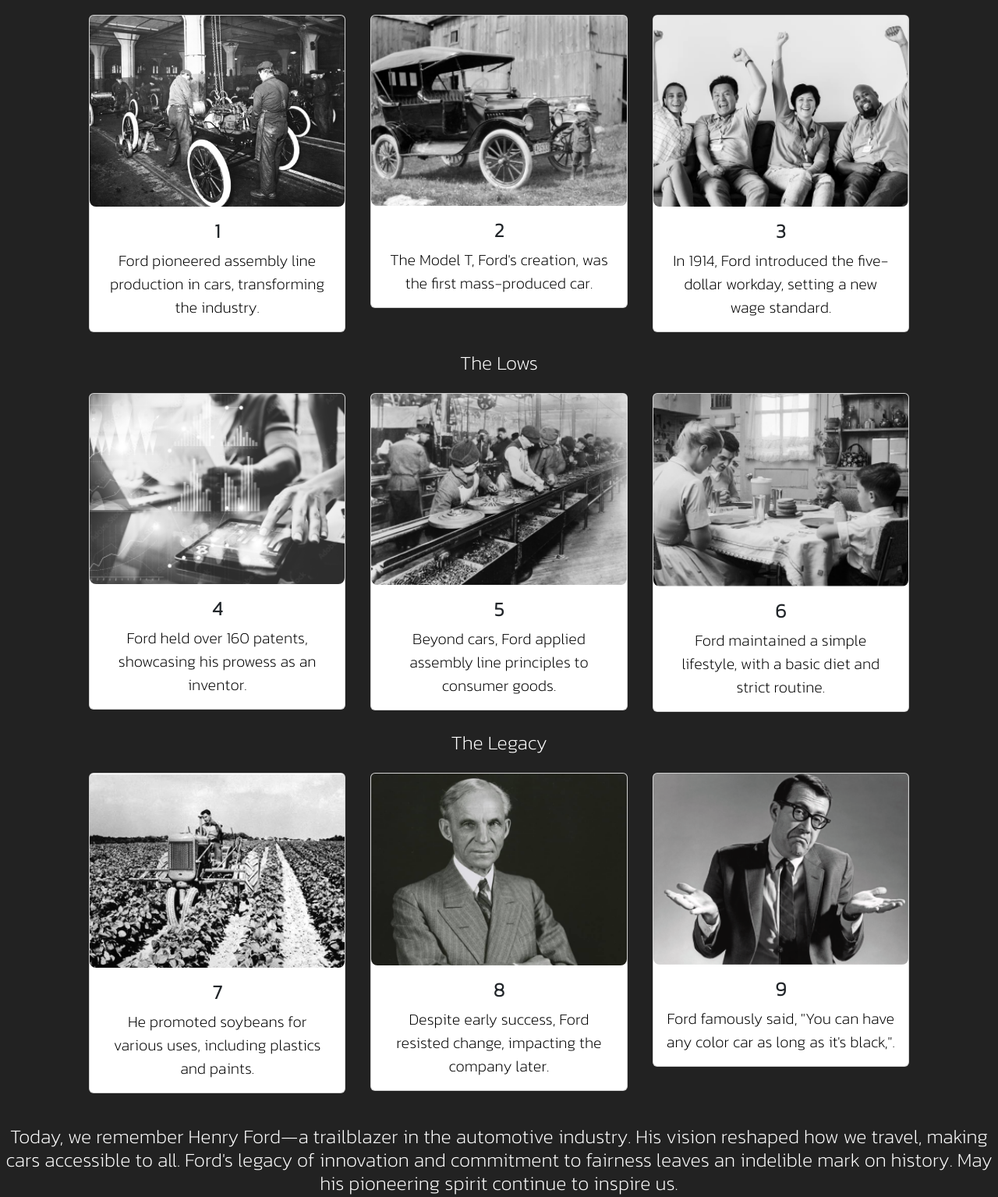
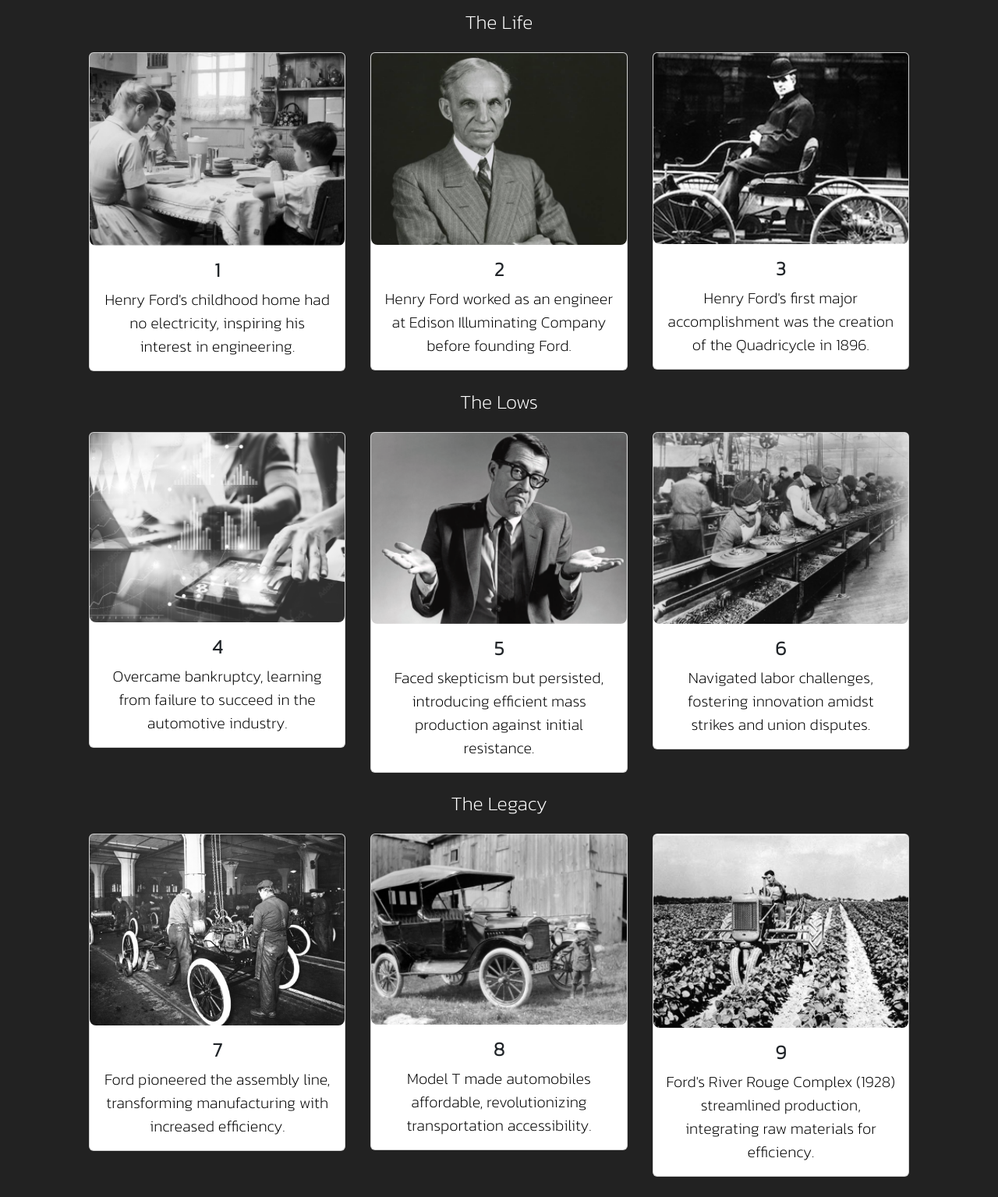
Before and after one commit to Lincoln-Smith/Famous, a plain HTML site: page index.html in a window 1280 px wide. Shown: the part 473-2008 px from the top of the page at 78% size. Drawn offline with nearby package versions, Linux system fonts and the light colour scheme; a web font is replaced by a local one.

Commit message:
corrected card info issue

```diff
--- a/index.html
+++ b/index.html
@@ -1,30 +1,3 @@
-
-
-
-
-
-
-
-CHANGE FUN FACTS TO FIT THE GOOGLE DOC RUBRIC AND THE SECTION NAMES U PUT IN LAST CLASS THEN BE DONE
-
-
-
-
-
-
-
-
-
-
-
-
-
-
-
-
-
-
-
 <!doctype html>
 <html lang="en">
 
@@ -42,7 +15,8 @@
 </head>
 
 <body>
-
+    NARRATOR: (Black screen with text; The sound of buzzing bees can be heard)  According to all known laws  of aviation,   :  there is no way a bee  should be able to fly.   :  Its wings are too small to get  its fat little body off the ground.
+     : The bee, of course, flies anyway   :  because bees don't care  what humans think is impossible.  BARRY BENSON:  (Barry is picking out a shirt)  Yellow, black. Yellow, black.  Yellow, black. Yellow, black.
     <div class="container">
         <!-- Header Section-->
         <div class="row m-3">
@@ -80,10 +54,11 @@
  <!-- fact 1 -->
  <div class="col-12 col-lg-4 p-3 mb-2">
     <div class="card">
-        <img src="imgs/fact1.png" class="card-img-top" alt="...">
+        <img src="imgs/fact6.png" class="card-img-top" alt="...">
         <div class="card-body text-center">
             <h5 class="card-title">1</h5>
-            <p class="card-text">Ford pioneered assembly line production in cars, transforming the industry.</p>
+            <p class="card-text">
+                Henry Ford's childhood home had no electricity, inspiring his interest in engineering.</p>
 
         </div>
     </div>
@@ -92,10 +67,10 @@
                 <!-- fact 2 -->
                 <div class="col-12 col-lg-4 p-3 mb-2">
                     <div class="card">
-                        <img src="imgs/fact2.png" class="card-img-top" alt="...">
+                        <img src="imgs/ford800by600.png" class="card-img-top" alt="...">
                         <div class="card-body text-center">
                             <h5 class="card-title">2</h5>
-                            <p class="card-text">The Model T, Ford's creation, was the first mass-produced car.
+                            <p class="card-text">Henry Ford worked as an engineer at Edison Illuminating Company before founding Ford.
 
                             </p>
 
@@ -106,10 +81,11 @@
                 <!-- fact 3 -->
                 <div class="col-12 col-lg-4 p-3 mb-2">
                     <div class="card">
-                        <img src="imgs/fact3.png" class="card-img-top" alt="...">
+                        <img src="imgs/young.png" class="card-img-top" alt="...">
                         <div class="card-body text-center">
                             <h5 class="card-title">3</h5>
-                            <p class="card-text">In 1914, Ford introduced the five-dollar workday, setting a new wage standard.
+                            <p class="card-text">Henry Ford's first major accomplishment was the creation of the Quadricycle in 1896.
+
 
                             </p>
 
@@ -127,7 +103,7 @@
                         <img src="imgs/fact4.png" class="card-img-top" alt="...">
                         <div class="card-body text-center">
                             <h5 class="card-title">4</h5>
-                            <p class="card-text">Ford held over 160 patents, showcasing his prowess as an inventor.
+                            <p class="card-text">Overcame bankruptcy, learning from failure to succeed in the automotive industry.
 
                             </p>
 
@@ -138,10 +114,10 @@
               <!-- fact 5 -->
               <div class="col-12 col-lg-4 p-3 mb-2">
                 <div class="card">
-                    <img src="imgs/fact5.png" class="card-img-top" alt="...">
+                    <img src="imgs/fact9.png" class="card-img-top" alt="...">
                     <div class="card-body text-center">
                         <h5 class="card-title">5</h5>
-                        <p class="card-text">Beyond cars, Ford applied assembly line principles to consumer goods.
+                        <p class="card-text">Faced skepticism but persisted, introducing efficient mass production against initial resistance.
 
                         </p>
 
@@ -152,10 +128,10 @@
           <!-- fact 6 -->
           <div class="col-12 col-lg-4 p-3 mb-2">
             <div class="card">
-                <img src="imgs/fact6.png" class="card-img-top" alt="...">
+                <img src="imgs/fact5.png" class="card-img-top" alt="...">
                 <div class="card-body text-center">
                     <h5 class="card-title">6</h5>
-                    <p class="card-text">Ford maintained a simple lifestyle, with a basic diet and strict routine.
+                    <p class="card-text">Navigated labor challenges, fostering innovation amidst strikes and union disputes.
 
                     </p>
 
@@ -170,10 +146,10 @@
       <!-- fact 7 -->
       <div class="col-12 col-lg-4 p-3 mb-2">
         <div class="card">
-            <img src="imgs/fact7.png" class="card-img-top" alt="...">
+            <img src="imgs/fact1.png" class="card-img-top" alt="...">
             <div class="card-body text-center">
                 <h5 class="card-title">7</h5>
-                <p class="card-text">He promoted soybeans for various uses, including plastics and paints.
+                <p class="card-text">Ford pioneered the assembly line, transforming manufacturing with increased efficiency.
 
                 </p>
 
@@ -184,10 +160,10 @@
   <!-- fact 8 -->
   <div class="col-12 col-lg-4 p-3 mb-2">
     <div class="card">
-        <img src="imgs/ford800by600.png" class="card-img-top" alt="...">
+        <img src="imgs/fact2.png" class="card-img-top" alt="...">
         <div class="card-body text-center">
             <h5 class="card-title">8</h5>
-            <p class="card-text">Despite early success, Ford resisted change, impacting the company later.
+            <p class="card-text">Model T made automobiles affordable, revolutionizing transportation accessibility.
 
             </p>
 
@@ -198,10 +174,10 @@
  <!-- fact 9 -->
 <div class="col-12 col-lg-4 p-3 mb-2">
     <div class="card">
-        <img src="imgs/fact9.png" class="card-img-top" alt="...">
+        <img src="imgs/fact7.png" class="card-img-top" alt="...">
         <div class="card-body text-center">
             <h5 class="card-title">9</h5>
-            <p class="card-text">Ford famously said, "You can have any color car as long as it's black,".
+            <p class="card-text">Ford's River Rouge Complex (1928) streamlined production, integrating raw materials for efficiency.
 
             </p>
 
```
Also changed, not shown: imgs/young.png (added).
